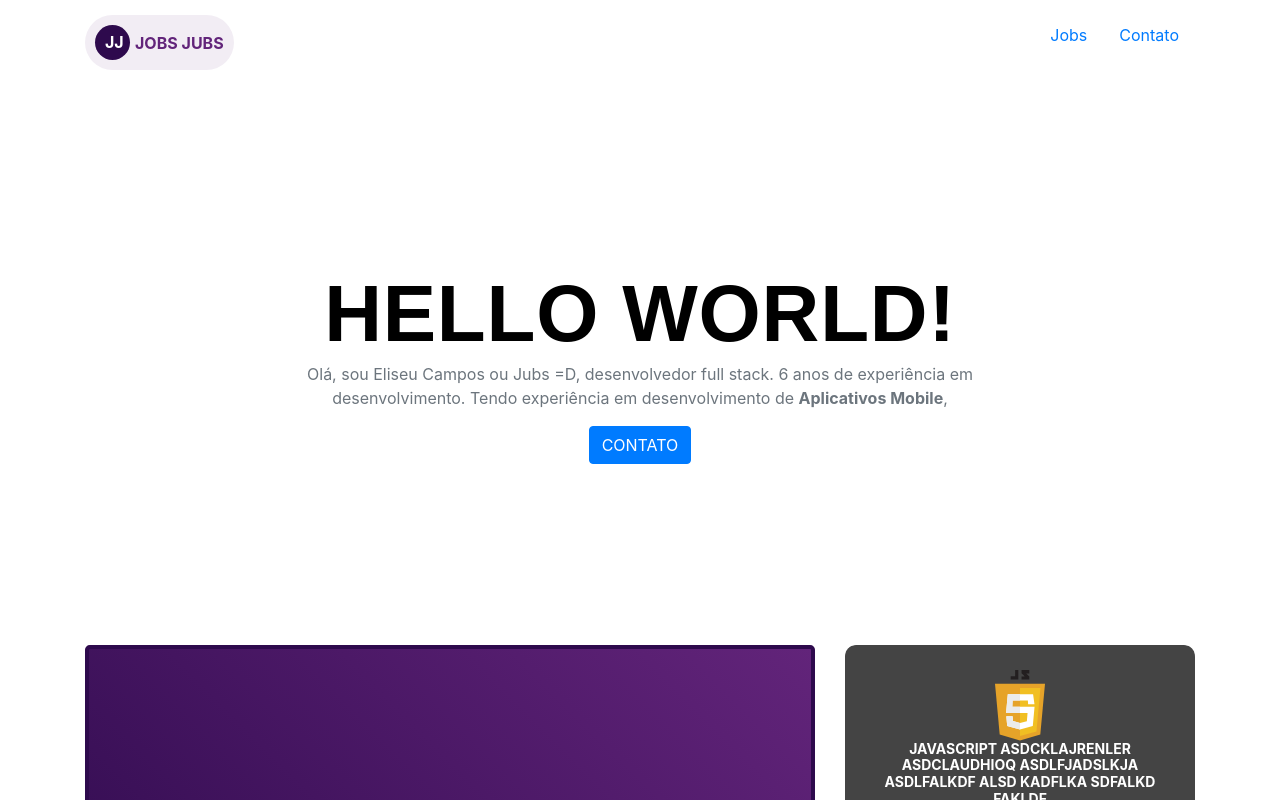
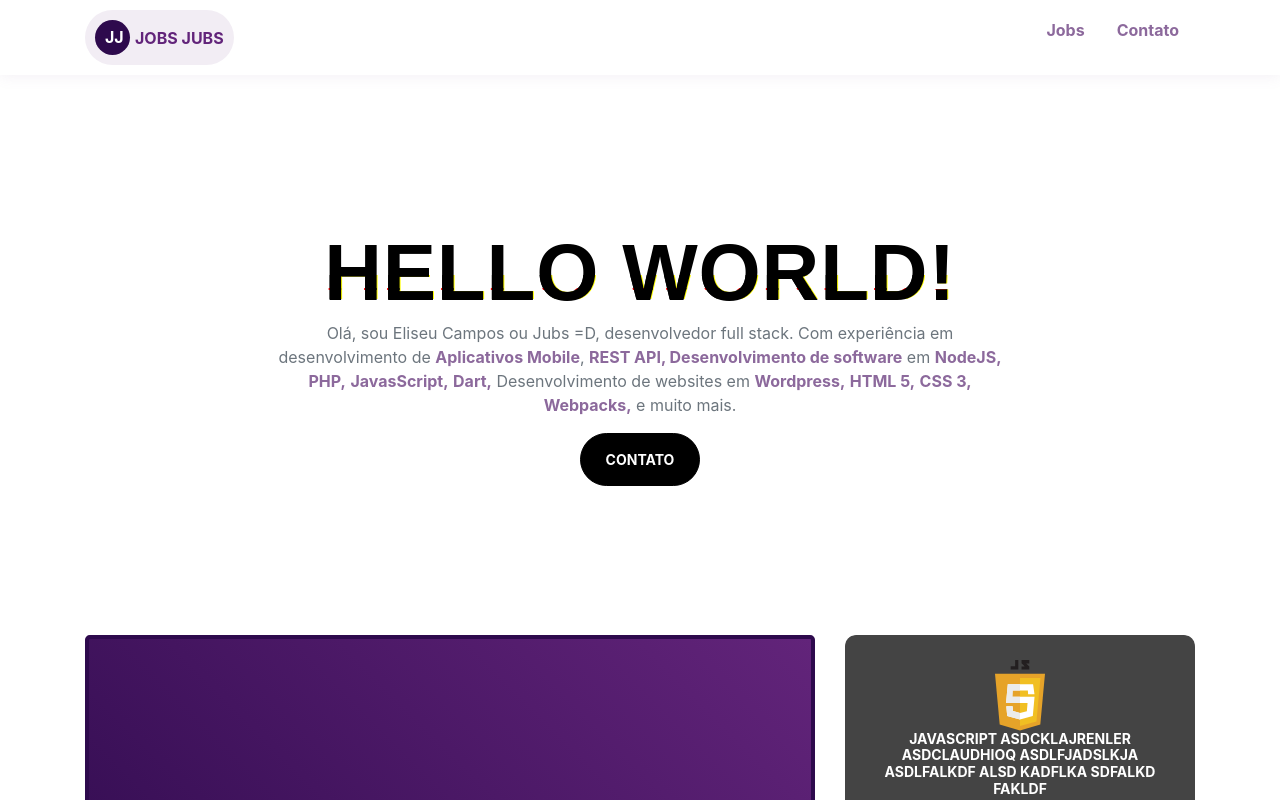
Before and after one commit to zeucampos/jubs-dev, a React (Create React App) app: page / in a window 1280 px wide. Shown: the top 800 px of the page. Built offline with nearby package versions, Linux system fonts and the light colour scheme.

Commit message:
ajustes e melhorias

```diff
--- a/src/App.js
+++ b/src/App.js
@@ -1,6 +1,7 @@
 import * as React from "react";
 import Skills from "./components/Skills";
 import Footer from "./components/Footer";
+import Menu from "./components/Menu";
 import "./App.scss";
 
 import "bootstrap/dist/css/bootstrap.min.css";
@@ -10,24 +11,7 @@ import { Button, Nav, Container, Row, Col } from "react-bootstrap";
 const App = () => {
   return (
     <div className="app">
-      <Container className="container">
-        <Row>
-          <Col>
-            <a href="/">
-              <div className="logo">
-                <div className="logo-slug">JJ</div>
-                <span>JOBS JUBS</span>
-              </div>
-            </a>
-          </Col>
-          <Col className="text-right">
-            <Nav className="ml-auto" style={{ width: "fit-content" }}>
-              <Nav.Link href="#portfolio">Jobs</Nav.Link>
-              <Nav.Link href="#contact">Contato</Nav.Link>
-            </Nav>
-          </Col>
-        </Row>
-      </Container>
+      <Menu />
       <Container>
         <Row className="app-header">
           <Col className="vertical-center">
@@ -43,15 +27,28 @@ const App = () => {
             <Row className="justify-content-center ">
               <Col md={8}>
                 <p className="text-muted text-center">
-                  Olá, sou Eliseu Campos ou Jubs =D, desenvolvedor full stack. 6
-                  anos de experiência em desenvolvimento. Tendo experiência em
-                  desenvolvimento de <strong>Aplicativos Mobile</strong>,
+                  Olá, sou Eliseu Campos ou Jubs =D, desenvolvedor full stack.
+                  Com experiência em desenvolvimento de{" "}
+                  <strong className="primary-text">Aplicativos Mobile</strong>,{" "}
+                  <strong className="primary-text">
+                    REST API, Desenvolvimento de software
+                  </strong>{" "}
+                  em <strong className="primary-text">NodeJS,</strong>{" "}
+                  <strong className="primary-text">PHP,</strong>{" "}
+                  <strong className="primary-text">JavasScript,</strong>{" "}
+                  <strong className="primary-text">Dart,</strong>{" "}
+                  Desenvolvimento de websites em{" "}
+                  <strong className="primary-text">Wordpress,</strong>{" "}
+                  <strong className="primary-text">HTML 5,</strong>{" "}
+                  <strong className="primary-text">CSS 3,</strong>{" "}
+                  <strong className="primary-text">Webpacks,</strong> e muito
+                  mais.
                 </p>
               </Col>
             </Row>
 
             <div>
-              <Button>CONTATO</Button>
+              <Button className="btn-secondary">CONTATO</Button>
             </div>
           </Col>
           {/* <Col></Col> */}
--- a/src/App.scss
+++ b/src/App.scss
@@ -1,10 +1,49 @@
 body {
   background-color: #f1f1f1;
+}
+
+$colors : (
+  primary: #8c699c,
+  secondary: black,
+);
+
+@each $key, $color in $colors {
+  .#{$key}-text {
+    color: $color;
+  }
+
+  .btn-#{$key} {
+    background-color: $color !important;
+    border-color: $color !important;
+  }
+}
+
+a {
+  font-weight: bold;
+}
+
+.btn {
+  border-radius: 50em !important;
+  font-weight: bold !important;
+  font-size: 14px !important;
+  padding: 15px 25px !important;
+}
+
+.logo-link {
+
+  &:hover {
+    text-decoration: none !important;
+  }
 }
 
 .app-logo {
   height: 40vmin;
   pointer-events: none;
+}
+
+#menu {
+  padding: 10px 0;
+  box-shadow: 0 0 15px #8c699c1f;
 }
 
 .app-header {
@@ -16,10 +55,6 @@ body {
   flex-direction: column;
   align-items: center;
   justify-content: center;
-}
-
-.app-link {
-  color: #61dafb;
 }
 
 .carousel {
@@ -66,14 +101,6 @@ body {
   border-radius: 0.3em;
   border: 4px solid #2e0a4d;
   margin: auto;
-}
-
-.container {
-  width: 80vw;
-  max-width: 80vw;
-  margin: auto;
-  text-align: left;
-  margin-top: 15px;
 }
 
 .logo {
--- /dev/null
+++ b/src/components/Menu.jsx
@@ -0,0 +1,27 @@
+import * as React from "react";
+import { Container, Row, Col, Nav } from "react-bootstrap";
+
+const Menu = () => (
+    <div id="menu">
+        <Container>
+            <Row>
+                <Col>
+                    <a href="/" className="logo-link">
+                        <div className="logo">
+                            <div className="logo-slug">JJ</div>
+                            <span>JOBS JUBS</span>
+                        </div>
+                    </a>
+                </Col>
+                <Col className="text-right">
+                    <Nav className="ml-auto" style={{ width: "fit-content" }}>
+                        <Nav.Link href="#portfolio" className="primary-text">Jobs</Nav.Link>
+                        <Nav.Link href="#contact" className="primary-text">Contato</Nav.Link>
+                    </Nav>
+                </Col>
+            </Row>
+        </Container>
+    </div>
+);
+
+export default Menu
```
Also changed, not shown: 1 other file (tests, documents, lock files or other folders).
